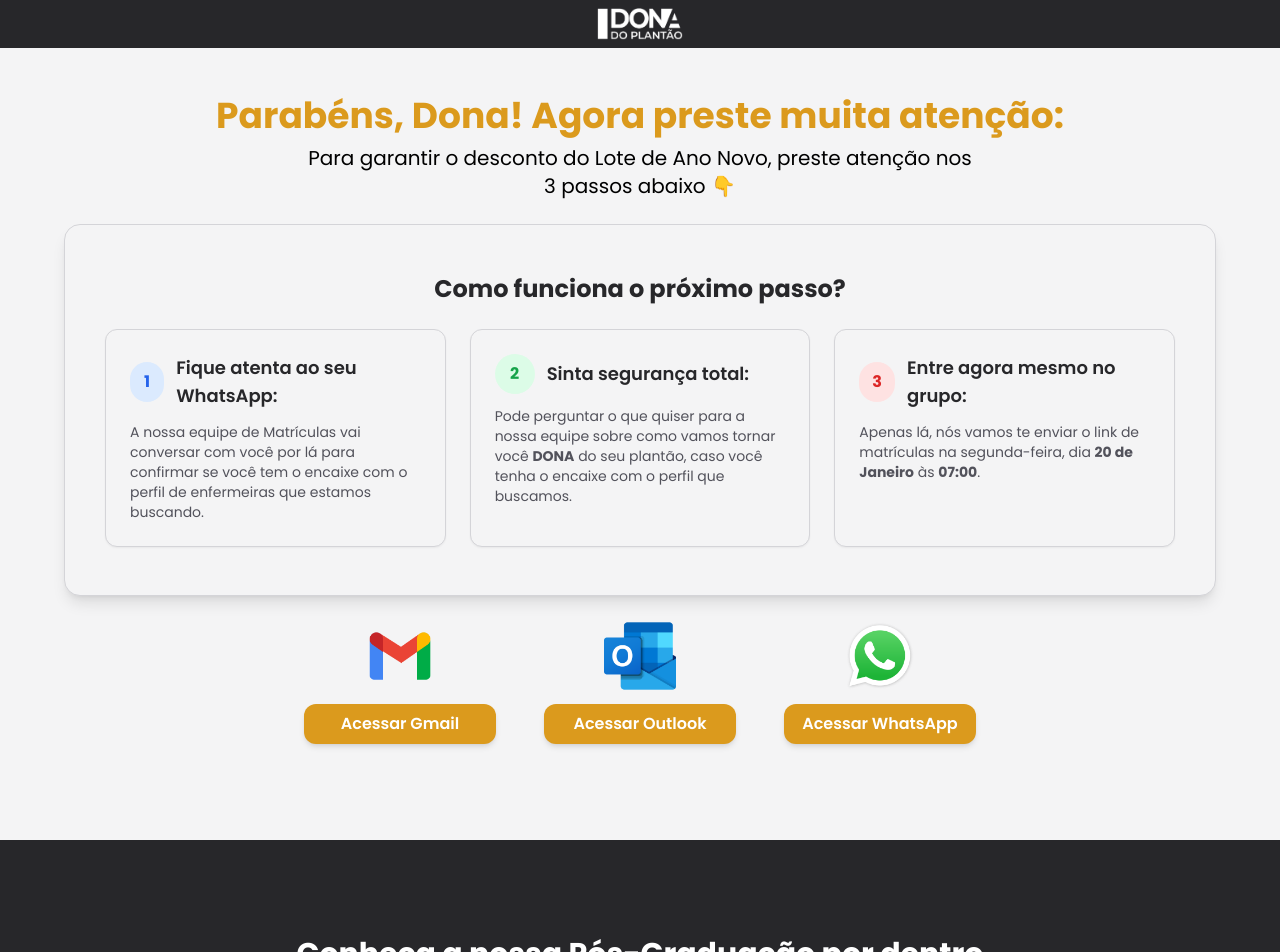
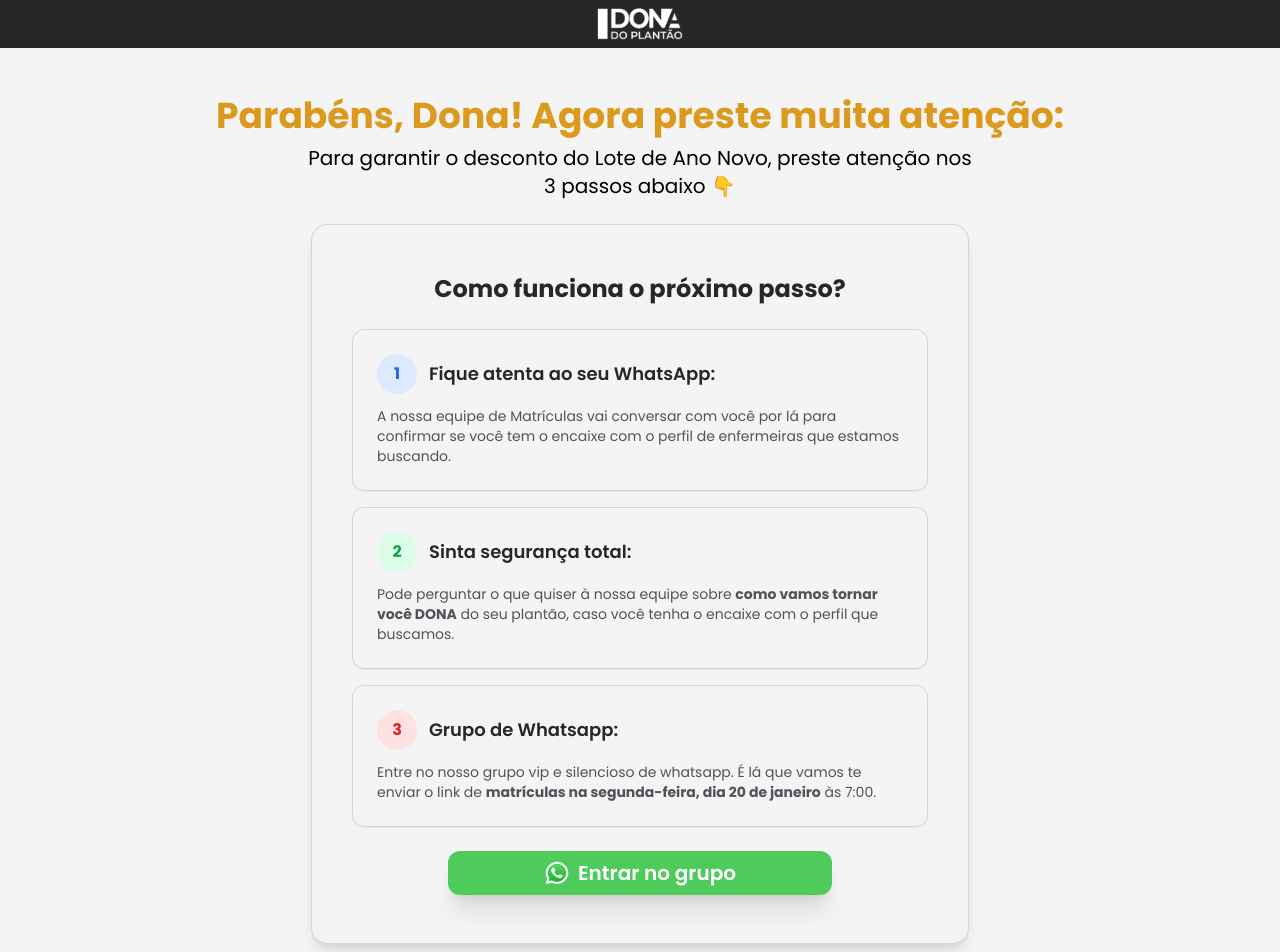
Before and after one commit to leafartech/aplicacao-dona, a Next.js app: page /parabens in a window 1280 px wide. Shown: the top 952 px of the page. Built offline with nearby package versions, Linux system fonts and the light colour scheme.

Commit message:
[updt] copy && wpp link && small design fixes

```diff
--- a/src/app/parabens/page.tsx
+++ b/src/app/parabens/page.tsx
@@ -33,18 +33,16 @@ export default function Page() {
 				<Section className="sm:py-24 pt-24 pb-16 px-4">
 					<div className="flex flex-col gap-6">
 						<div className="flex flex-col text-center justify-center items-center gap-2">
-							<h2 className="text-primary-dark text-4xl font-bold">
+							<h2 className="text-primary-dark text-3xl sm:text-4xl font-bold">
 								Parabéns, Dona! Agora preste muita atenção:
 							</h2>
-							<p className="text-black text-xl max-w-2xl text-center">
+							<p className="text-black text-lg sm:text-xl max-w-2xl text-center">
 								Para garantir o desconto do Lote de Ano Novo, preste atenção nos
 								3 passos abaixo 👇
 							</p>
 						</div>
 
 						<Steps />
-
-                        <Links />
 					</div>
 				</Section>
 
--- a/src/components/congratulations/link-item.tsx
+++ b/src/components/congratulations/link-item.tsx
@@ -9,8 +9,14 @@ type LinkItemProps = {
 
 export function LinkItem({ icon, alt, href, label }: LinkItemProps) {
 	return (
-		<div className="flex flex-col items-center gap-3">
-				<div className="relative w-[72px] h-[72px]">
+		<div className="flex flex-col items-center gap-3 w-full">
+			<a
+				href={href}
+				target="_blank"
+				rel="noopener noreferrer"
+				className="bg-[#4fcb5c] shadow-xl w-full max-w-sm flex items-center justify-center gap-2 px-8 text-center py-2 font-semibold rounded-xl text-lg sm:text-xl text-white shadow-md focus:ring-2 focus:ring-offset-2 focus:ring-[#c68a1a] transition-all"
+			>
+				<div className="relative w-[26px] h-[26px]">
 					<Image
 						src={icon}
 						alt={alt}
@@ -18,14 +24,7 @@ export function LinkItem({ icon, alt, href, label }: LinkItemProps) {
 						objectFit="contain"
 					/>
 				</div>
-
-			<a
-				href={href}
-				target="_blank"
-				rel="noopener noreferrer"
-				className="bg-[#db9a1d] w-48 text-center py-2 font-semibold rounded-xl text-white shadow-md hover:bg-[#c68a1a] focus:ring-2 focus:ring-offset-2 focus:ring-[#c68a1a] transition-all"
-			>
-				{label}
+				<span>{label}</span>
 			</a>
 		</div>
 	);
--- a/src/components/congratulations/links.tsx
+++ b/src/components/congratulations/links.tsx
@@ -3,7 +3,7 @@ import { LinkItem } from "./link-item";
 export function Links() {
 	return (
 		<div className="flex sm:flex-row flex-col justify-center items-center sm:gap-12 gap-6">
-			<LinkItem
+			{/* <LinkItem
 				icon="/images/google.webp"
 				alt="Logo Gmail"
 				href="https://mail.google.com/mail/u/0/#search/Dona+do+Plantão"
@@ -14,12 +14,12 @@ export function Links() {
 				alt="Logo Outlook"
 				href="https://outlook.live.com/mail/0/"
 				label="Acessar Outlook"
-			/>
+			/> */}
 			<LinkItem
 				icon="/images/whatsapp.png"
 				alt="Logo WhatsApp"
-				href="https://wa.me/"
-				label="Acessar WhatsApp"
+				href="https://devzapp.com.br/api-engennier/campanha/api/redirect/66db3b85dc4be6000187554b"
+				label="Entrar no grupo"
 			/>
 		</div>
 	);
--- a/src/components/congratulations/steps.tsx
+++ b/src/components/congratulations/steps.tsx
@@ -1,12 +1,14 @@
+import { Links } from "./links";
+
 export function Steps() {
 	return (
-		<div className="w-full px-4 flex justify-center items-center">
+		<div className="w-full sm:px-4 flex justify-center items-center">
 			<div className="sm:max-w-6xl flex flex-col gap-6 bg-zinc-100 shadow-lg sm:py-12 py-8 sm:px-10 px-6 border border-zinc-300 rounded-2xl">
 				<h2 className="text-2xl font-bold text-center text-zinc-800">
 					Como funciona o próximo passo?
 				</h2>
 
-				<ul className="flex flex-col sm:grid sm:grid-cols-3 gap-6">
+				<ul className="max-w-xl flex flex-col gap-4">
 					<li className="flex flex-col gap-3 p-6 bg-zinc-100 border border-zinc-300 rounded-xl shadow-sm hover:shadow-lg transition-shadow">
 						<div className="flex items-center gap-3">
 							<span className="flex items-center justify-center w-10 h-10 rounded-full bg-blue-100 text-blue-600 font-bold">
@@ -33,28 +35,28 @@ export function Steps() {
 							</h5>
 						</div>
 						<p className="text-sm text-zinc-600">
-							Pode perguntar o que quiser para a nossa equipe sobre como vamos
-							tornar você <strong>DONA</strong> do seu plantão, caso você tenha
+							Pode perguntar o que quiser à nossa equipe sobre <strong>como vamos
+							tornar você DONA</strong> do seu plantão, caso você tenha
 							o encaixe com o perfil que buscamos.
 						</p>
 					</li>
 
-					<li className="flex flex-col gap-3 p-6 bg-zinc-100 border border-zinc-300 rounded-xl shadow-sm hover:shadow-lg transition-shadow">
+					<li className="col-span-2 flex flex-col gap-3 p-6 bg-zinc-100 border border-zinc-300 rounded-xl shadow-sm hover:shadow-lg transition-shadow">
 						<div className="flex items-center gap-3">
 							<span className="flex items-center justify-center w-10 h-10 rounded-full bg-red-100 text-red-600 font-bold">
 								3
 							</span>
 							<h5 className="text-lg font-semibold text-zinc-800">
-								Entre agora mesmo no grupo:
+								Grupo de Whatsapp:
 							</h5>
 						</div>
 						<p className="text-sm text-zinc-600">
-							Apenas lá, nós vamos te enviar o link de matrículas na
-							segunda-feira, dia <strong>20 de Janeiro</strong> às{" "}
-							<strong>07:00</strong>.
+							Entre no nosso grupo vip e silencioso de whatsapp. É lá que vamos te enviar o link de <strong>matrículas na segunda-feira, dia 20 de janeiro</strong> às 7:00.
 						</p>
 					</li>
 				</ul>
+
+				<Links />
 			</div>
 		</div>
 	);
```
